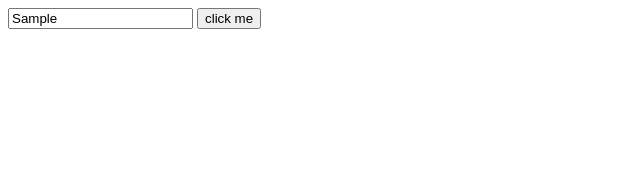
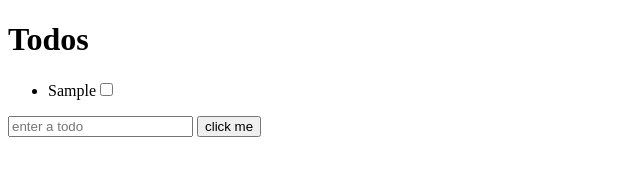
Before and after one commit to XinyuP/TypeScript, a website with bundled scripts: page MiniProject/index.html in a window 1280 px wide. Both pictures are taken after typing "Sample" into the empty fields and a click on the button "click me". Shown: the whole page, without its empty margins (0-640 px from the left). Built offline with nearby package versions, Linux system fonts and the light colour scheme.

Commit message:
build the to do list

```diff
--- a/MiniProject/index.html
+++ b/MiniProject/index.html
@@ -7,18 +7,14 @@
 		<title>Mini Project</title>
 	</head>
 	<body>
+		<h1>Todos</h1>
+		<ul id="todolist"></ul>
 		<form id="todoform" action="">
 			<input id="todoinput" type="text" placeholder="enter a todo" />
 			<button id="btn" type="submit">click me</button>
 		</form>
 
-		<!-- <h1>Todos</h1>
-    <ul id="todolist"></ul>
-    <form id="todoform" action="">
-      <input id="todoinput" type="text" placeholder="enter a todo" />
-      <button id="btn" type="submit">Click Me!</button>
-    </form> -->
-
+		<!-- <input type="checkbox" checked/> -->
 		<script src="dist/index.js"></script>
 	</body>
 </html>
--- a/MiniProject/src/index.ts
+++ b/MiniProject/src/index.ts
@@ -5,9 +5,19 @@ const input = document.getElementById('todoinput')! as HTMLInputElement;
 // const form = document.querySelector("#todoform")
 const form = document.querySelector('form')!;
 
+const list = document.getElementById("todolist")!;
+
 const handleSubmit = (e: SubmitEvent) => { //TypeScript does not know the type of e here
     e.preventDefault();
-    console.log("submit")
+    const newTodoText = input.value;
+    const newLI = document.createElement("li");
+    const checkbox = document.createElement("input");
+    checkbox.type = "checkbox";
+    newLI.append(newTodoText);
+    newLI.append(checkbox);
+    list.append(newLI);
+    input.value = "";
+
 }
 
 form.addEventListener("submit", handleSubmit)
```
Also changed, not shown: MiniProject/dist/index.js.
